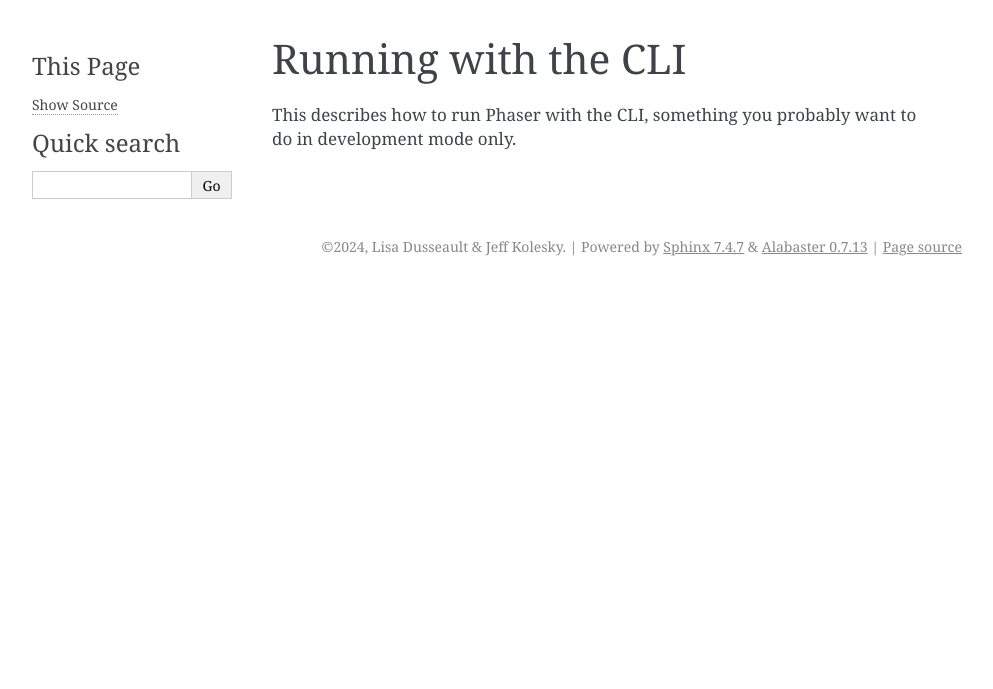
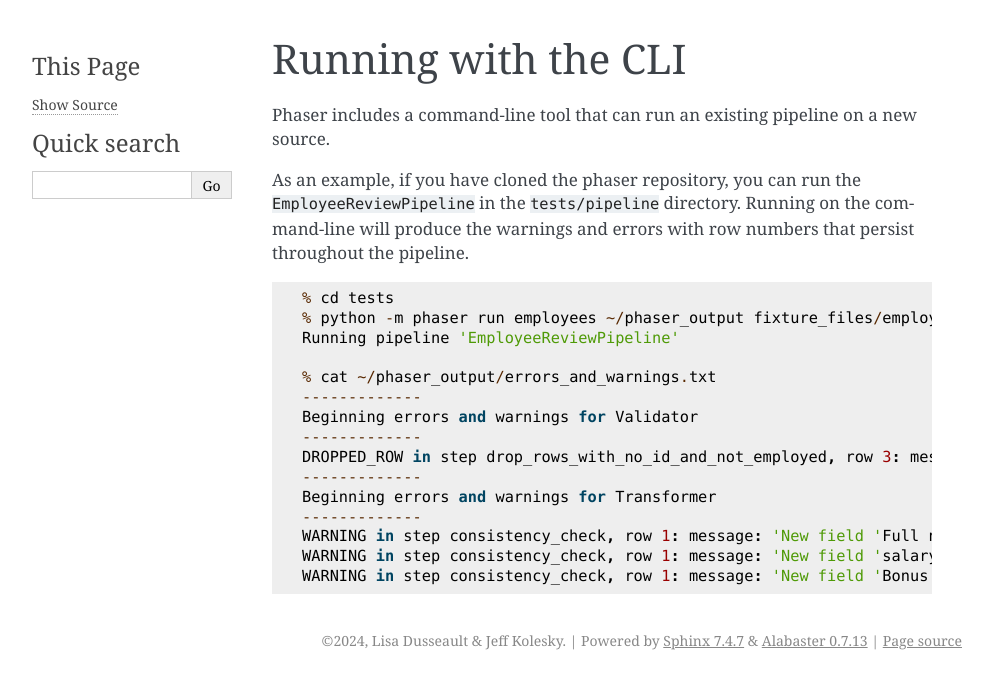
Before and after one commit to lisad/phaser, a Sphinx documentation site: the page built from docs/user/cli.md, in a window 1280 px wide. Shown: the top 689 px of the page, without its empty margins (148-1141 px from the left). Built offline with Sphinx 7.4.7, drawn with Linux system fonts in a browser that asks for light colours.

````diff
--- a/docs/user/cli.md
+++ b/docs/user/cli.md
@@ -1,4 +1,27 @@
 # Running with the CLI
 
-This describes how to run Phaser with the CLI, something you probably want to do
-in development mode only.
+Phaser includes a command-line tool that can run an existing pipeline on a new source.
+
+
+As an example, if you have cloned the phaser repository, you can run the
+`EmployeeReviewPipeline` in the `tests/pipeline` directory.  Running on the
+command-line will produce the warnings and errors with row numbers that persist
+throughout the pipeline.
+
+```
+% cd tests
+% python -m phaser run employees ~/phaser_output fixture_files/employees.csv
+Running pipeline 'EmployeeReviewPipeline'
+
+% cat ~/phaser_output/errors_and_warnings.txt
+-------------
+Beginning errors and warnings for Validator
+-------------
+DROPPED_ROW in step drop_rows_with_no_id_and_not_employed, row 3: message: 'DropRowException raised (Employee Garak has no ID and inactive, dropping row)'
+-------------
+Beginning errors and warnings for Transformer
+-------------
+WARNING in step consistency_check, row 1: message: 'New field 'Full name' was added to the row_data and not declared a header'
+WARNING in step consistency_check, row 1: message: 'New field 'salary' was added to the row_data and not declared a header'
+WARNING in step consistency_check, row 1: message: 'New field 'Bonus percent' was added to the row_data and not declared a header'
+```
--- a/phaser/__init__.py
+++ b/phaser/__init__.py
@@ -26,7 +26,7 @@ have datatype casting and name canonicalization done automatically.
 # but that may be more relevant for smaller modules.  We should also consider readthedocs.io but that's a big
 # commitment to build for that.
 
-from phaser.pipeline import Pipeline
+from phaser.pipeline import Pipeline, Context
 from phaser.constants import PHASER_ROW_NUM, ON_ERROR_WARN, ON_ERROR_COLLECT, ON_ERROR_DROP_ROW, ON_ERROR_STOP_NOW
 from phaser.exceptions import PhaserError, DataErrorException, DataException, DropRowException, WarningException
 from phaser.phase import Phase, ReshapePhase
````
Also changed, not shown: README.md (+0 -84 lines), docs/api.md (+20 -2 lines), docs/dev.md (+17 -0 lines), docs/user/concepts.md (+49 -0 lines), docs/user/usage.md (+25 -0 lines), 1 other file.
